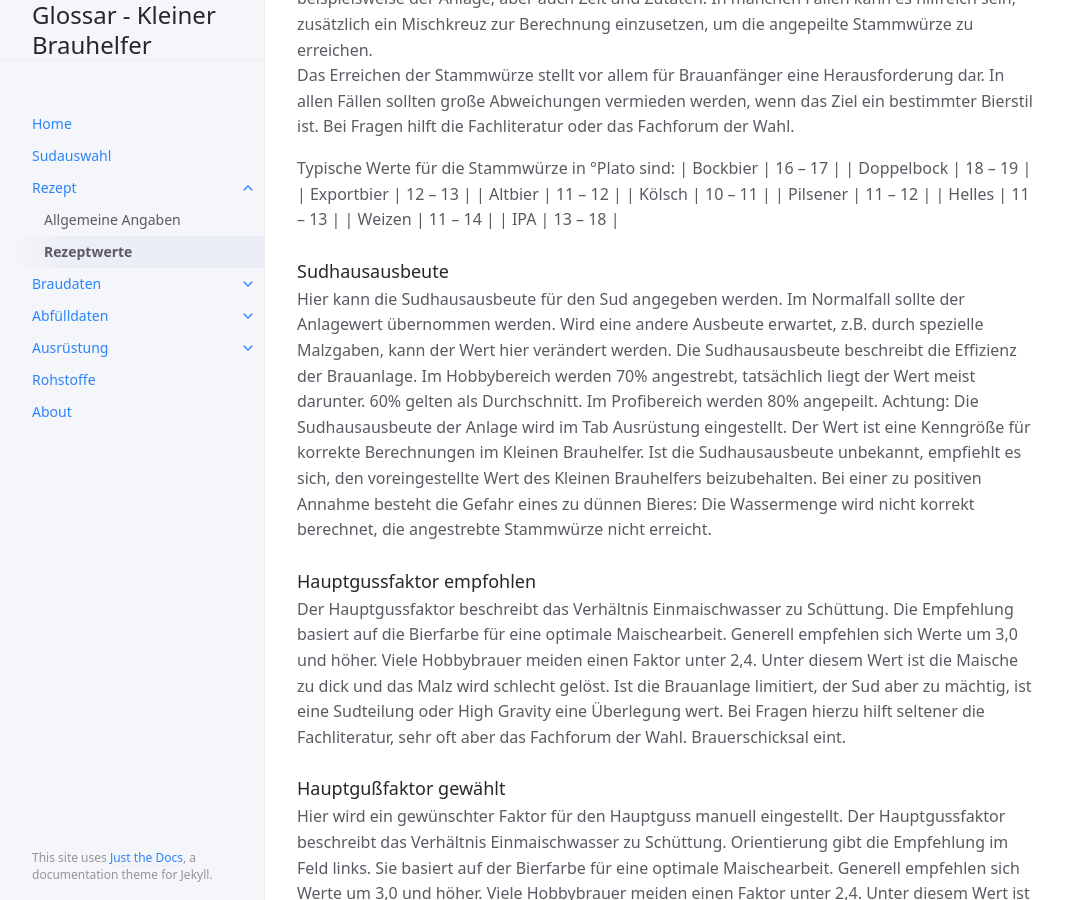
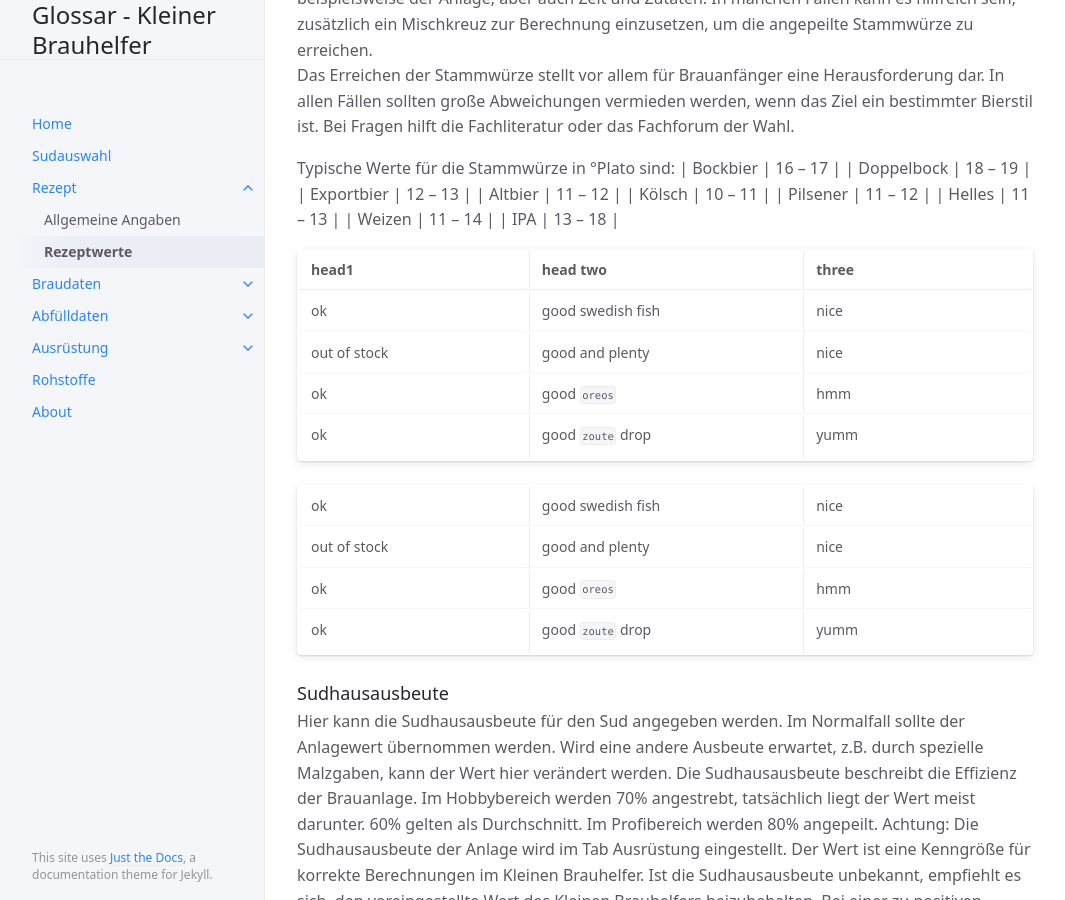
Before and after one commit to IsometricXH/kbh-glossar, a Jekyll site: the page built from docs/2-rezept/2-werte.md, in a window 1280 px wide and 900 px high, scrolled down 859 px. Shown: the whole window, without its empty margins (107-1172 px from the left). Built offline with Jekyll 4.4.1, drawn with Linux system fonts in a browser that asks for light colours.

Commit message:
Update 2-werte.md

```diff
--- a/docs/2-rezept/2-werte.md
+++ b/docs/2-rezept/2-werte.md
@@ -35,6 +35,18 @@ Typische Werte für die Stammwürze in °Plato sind:
 | Helles     | 11 – 13 |
 | Weizen     | 11 – 14 |
 | IPA        | 13 – 18 |
+
+| head1        | head two          | three |
+|:-------------|:------------------|:------|
+| ok           | good swedish fish | nice  |
+| out of stock | good and plenty   | nice  |
+| ok           | good `oreos`      | hmm   |
+| ok           | good `zoute` drop | yumm  |
+
+| ok           | good swedish fish | nice  |
+| out of stock | good and plenty   | nice  |
+| ok           | good `oreos`      | hmm   |
+| ok           | good `zoute` drop | yumm  |
 
 ### Sudhausausbeute
 Hier kann die Sudhausausbeute für den Sud angegeben werden. Im Normalfall sollte der Anlagewert übernommen werden. Wird eine andere Ausbeute erwartet, z.B. durch spezielle Malzgaben, kann der Wert hier verändert werden.
```
